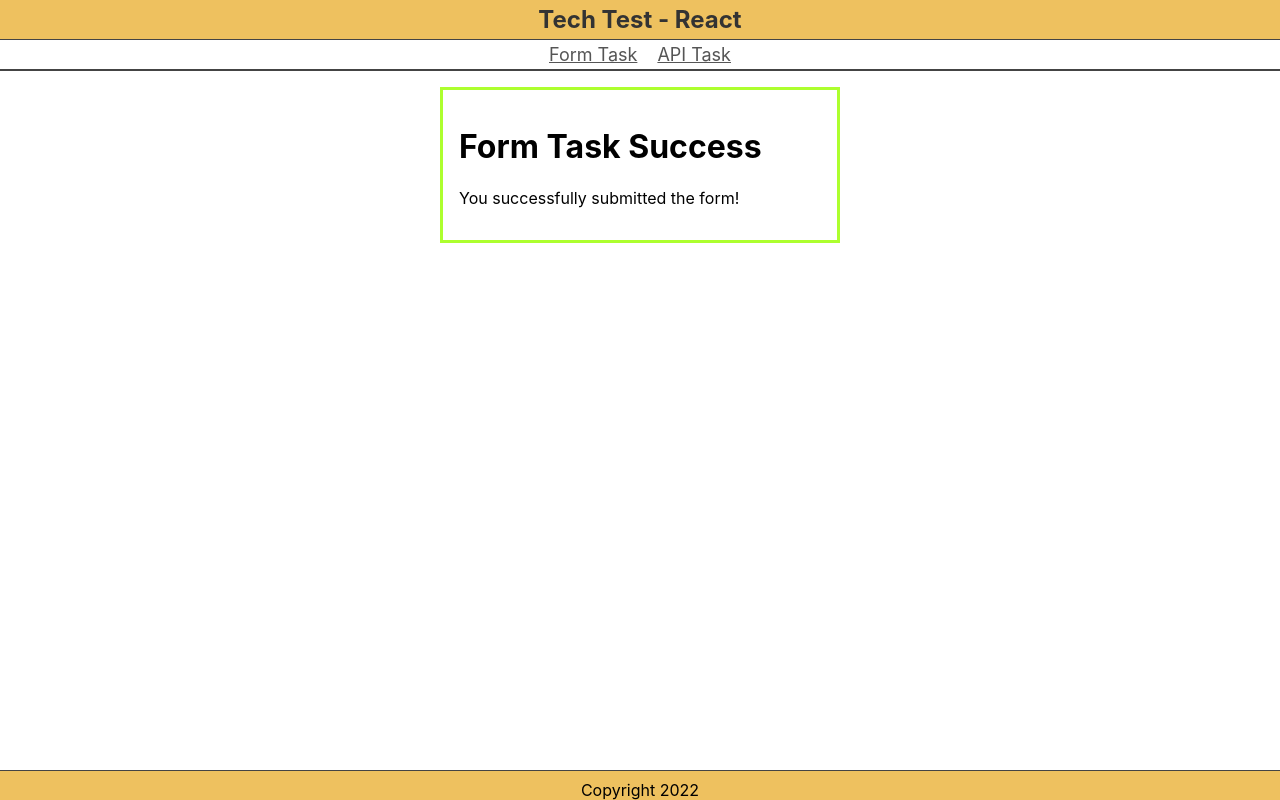
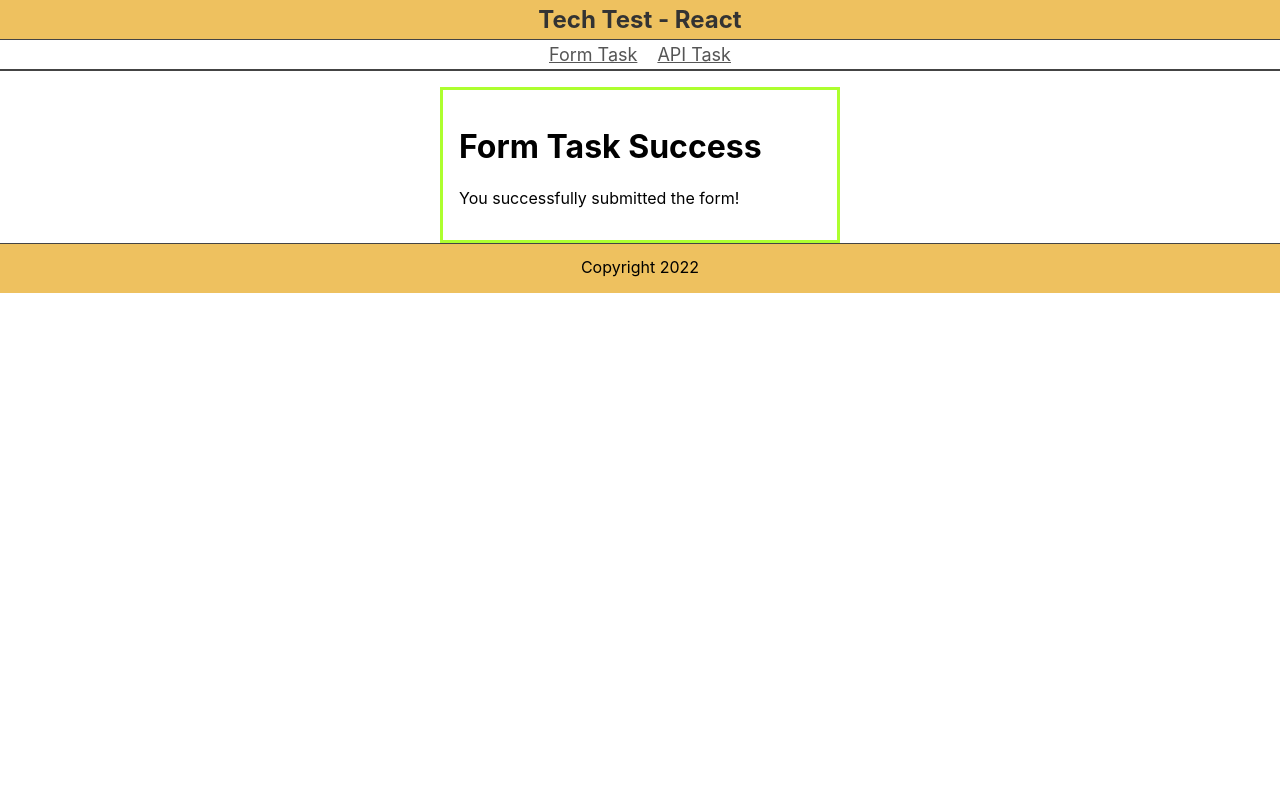
Before and after one commit to the-adventure-people/TechTest.React, a React (Create React App) app: page /form-task/success in a window 1280 px wide. Built offline with nearby package versions, Linux system fonts and the light colour scheme.

Commit message:
added header and footer into app file

```diff
--- a/src/App.js
+++ b/src/App.js
@@ -1,12 +1,17 @@
 import React from 'react';
 import { BrowserRouter } from 'react-router-dom';
 import Routes from './Routes';
+
+import Header from './components/Header/Header';
+import Footer from './components/Footer/Footer';
 
 function App() {
     return (
         <div className="App">
             <BrowserRouter>
-                <Routes />
+                <Header />
+                    <Routes />
+                <Footer />
             </BrowserRouter>
         </div>
     );
--- a/src/components/Footer/Footer.js
+++ b/src/components/Footer/Footer.js
@@ -7,7 +7,7 @@ function Footer({ className, ...props }) {
     const year = new Date().getFullYear();
     return (
         <footer className={classNames(styles.footer, className)} {...props}>
-            Copyright {year}
+            <p>Copyright {year}</p>
         </footer>
     );
 }
--- a/src/components/Footer/Footer.module.scss
+++ b/src/components/Footer/Footer.module.scss
@@ -6,8 +6,8 @@
     align-items: flex-end;
     background-color: $component-background-colour;
     border-top: 1px solid $component-border-colour;
-    height: 30px;
-    position: absolute;
+    max-height: 50px;
+    position: sticky;
     bottom: 0;
     width: 100%;
 }
--- a/src/pages/FormTask/FormTask.js
+++ b/src/pages/FormTask/FormTask.js
@@ -2,20 +2,15 @@ import React from 'react';
 import PropTypes from 'prop-types';
 import classNames from 'classnames';
 import styles from './FormTask.module.scss';
-
-import Header from '../../components/Header/Header';
-import Footer from '../../components/Footer/Footer';
 import Form from '../../components/Form/form';
 
 function FormTask({ className, ...props }) {
     return (
         <div className={classNames(styles.formTask, className)} {...props}>
-            <Header />
             <div className={classNames(styles.content, className)} {...props}>
                 <h1>Form Task</h1>
                 <Form />
             </div>
-            <Footer />
         </div>
     );
 }
--- a/src/pages/FormTaskSuccess/FormTaskSuccess.js
+++ b/src/pages/FormTaskSuccess/FormTaskSuccess.js
@@ -2,21 +2,16 @@ import React from 'react';
 import PropTypes from 'prop-types';
 import classNames from 'classnames';
 import styles from './FormTaskSuccess.module.scss';
-
-import Header from '../../components/Header/Header';
-import Footer from '../../components/Footer/Footer';
 
 function FormTaskSuccess({ className, ...props }) {
     return (
         <div
             className={classNames(styles.formTaskSuccess, className)}
             {...props}>
-            <Header />
             <div className={classNames(styles.content, className)} {...props}>
                 <h1>Form Task Success</h1>
                 <p>You successfully submitted the form!</p>
             </div>
-            <Footer />
         </div>
     );
 }
--- a/src/pages/Homepage/Homepage.js
+++ b/src/pages/Homepage/Homepage.js
@@ -3,17 +3,12 @@ import PropTypes from 'prop-types';
 import classNames from 'classnames';
 import styles from './Homepage.module.scss';
 
-import Header from '../../components/Header/Header';
-import Footer from '../../components/Footer/Footer';
-
 function Homepage({ className, ...props }) {
     return (
         <div className={classNames(styles.homepage, className)} {...props}>
-            <Header />
             <div className={classNames(styles.content, className)} {...props}>
                 <h1>Tech Test - React</h1>
             </div>
-            <Footer />
         </div>
     );
 }
```
